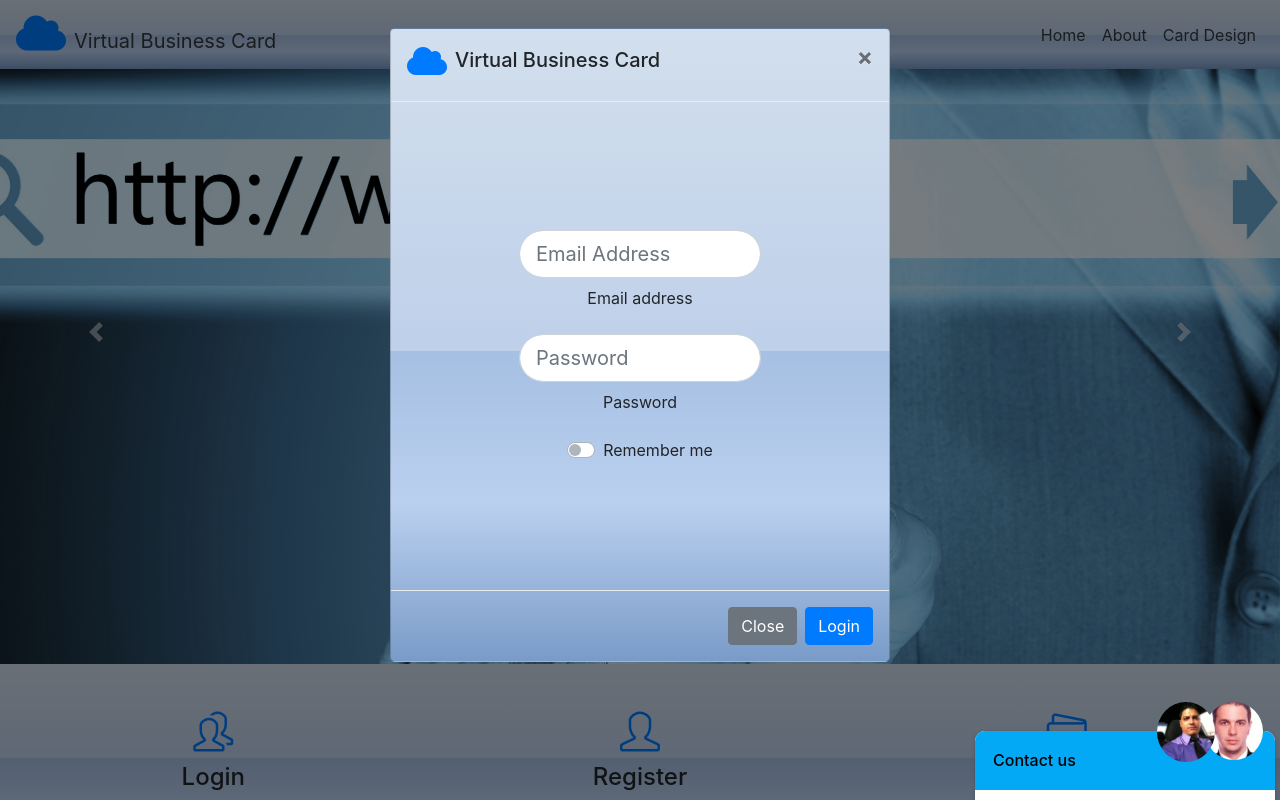
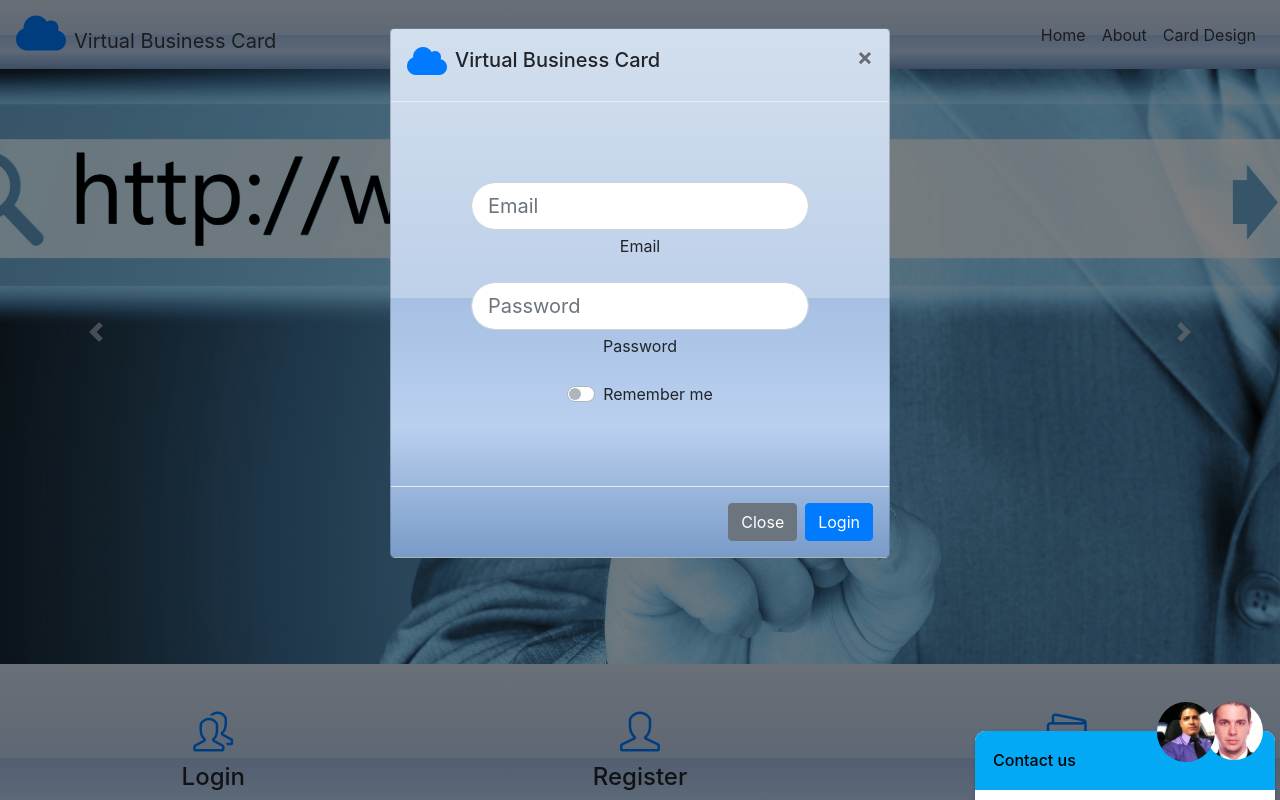
Before and after one commit to yariel1983/virtualbusinesscard, a PHP site: page / in a window 1280 px wide, after a click that opens the changed part. Run offline with PHP 8.4, Linux system fonts and the light colour scheme; some libraries are stand-ins or nearby versions.

Commit message:
fixing details

```diff
--- a/assets/css/style.css
+++ b/assets/css/style.css
@@ -398,12 +358,11 @@ p {
     position: relative;
     -ms-flex: 1 1 auto;
     flex: 1 1 auto;
-    padding: 8rem;
+    padding: 5rem;
+
 }
 
-#designbtn{
-    border-radius: 25px !important;
-}
+
 
 /*about*/
 .qr {
--- a/index.php
+++ b/index.php
@@ -116,11 +116,11 @@
             <div class="modal-body">
                 <form>
                     <div class="form-group">
-                        <input type="email" class="form-control form-control-lg mb-2" id="exampleInputEmail1" aria-describedby="emailHelp" placeholder="Email Address">
-                        <label for="exampleInputEmail1">Email address</label>
+                        <input type="email" class="form-control form-control-lg mb-1" id="exampleInputEmail1" aria-describedby="emailHelp" placeholder="Email">
+                        <label for="exampleInputEmail1">Email</label>
                     </div>
                     <div class="form-group">
-                        <input type="password" class="form-control form-control-lg mb-2" id="exampleInputPassword1" placeholder="Password">
+                        <input type="password" class="form-control form-control-lg mb-1" id="exampleInputPassword1" placeholder="Password">
                         <label for="exampleInputPassword1">Password</label>
                     </div>
                     <div class="custom-control custom-switch">
@@ -152,15 +152,15 @@
             <div class="modal-body">
                 <form>
                     <div class="form-group">
-                        <input type="text" class="form-control form-control-lg" id="exampleInputEmail1" aria-describedby="Company" placeholder="Company">
-                        <label for="exampleInputEmail1">Company Name</label>
+                        <input type="text" class="form-control form-control-lg mb-1" id="exampleInputEmail1" aria-describedby="Company" placeholder="Company">
+                        <label for="exampleInputEmail1">Company</label>
                     </div>
                     <div class="form-group">
-                        <input type="email" class="form-control form-control-lg" id="exampleInputEmail1" aria-describedby="emailHelp" placeholder="Email Address">
-                        <label for="exampleInputEmail1">Email address</label>
+                        <input type="email" class="form-control form-control-lg mb-1" id="exampleInputEmail1" aria-describedby="emailHelp" placeholder="Email">
+                        <label for="exampleInputEmail1">Email</label>
                     </div>
                     <div class="form-group">
-                        <input type="password" class="form-control form-control-lg" id="exampleInputPassword1" placeholder="Password">
+                        <input type="password" class="form-control form-control-lg mb-1" id="exampleInputPassword1" placeholder="Password">
                         <label for="exampleInputPassword1">Password</label>
                     </div>
                 </form>
--- a/services.php
+++ b/services.php
@@ -84,3 +84,5 @@
 
             </div>
         </div>
+    </div>
+    <?php include('_inc/footer.php'); ?>
```
Also changed, not shown: other parts of assets/css/style.css (+1 -41 lines). Lines whose indentation alone changed are shown as unchanged.
